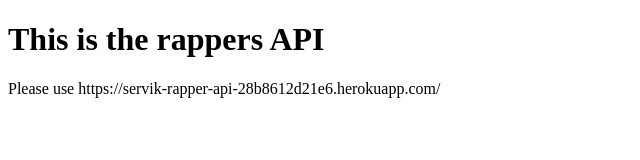
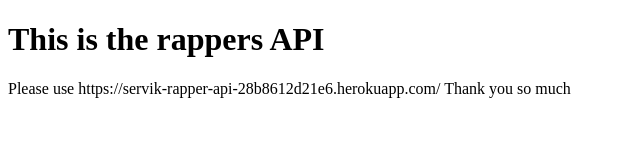
Before and after one commit to SorenErvik/rap-names-api, a website: page index.html in a window 1280 px wide. Shown: the whole page, without its empty margins (0-640 px from the left). Drawn offline with Linux system fonts and the light colour scheme.

Commit message:
Added stuff

```diff
--- a/index.html
+++ b/index.html
@@ -7,6 +7,6 @@
 </head>
 <body>
     <h1>This is the rappers API</h1>
-    <p>Please use https://servik-rapper-api-28b8612d21e6.herokuapp.com/</p>
+    <p>Please use https://servik-rapper-api-28b8612d21e6.herokuapp.com/ Thank you so much</p>
 </body>
 </html>
```
